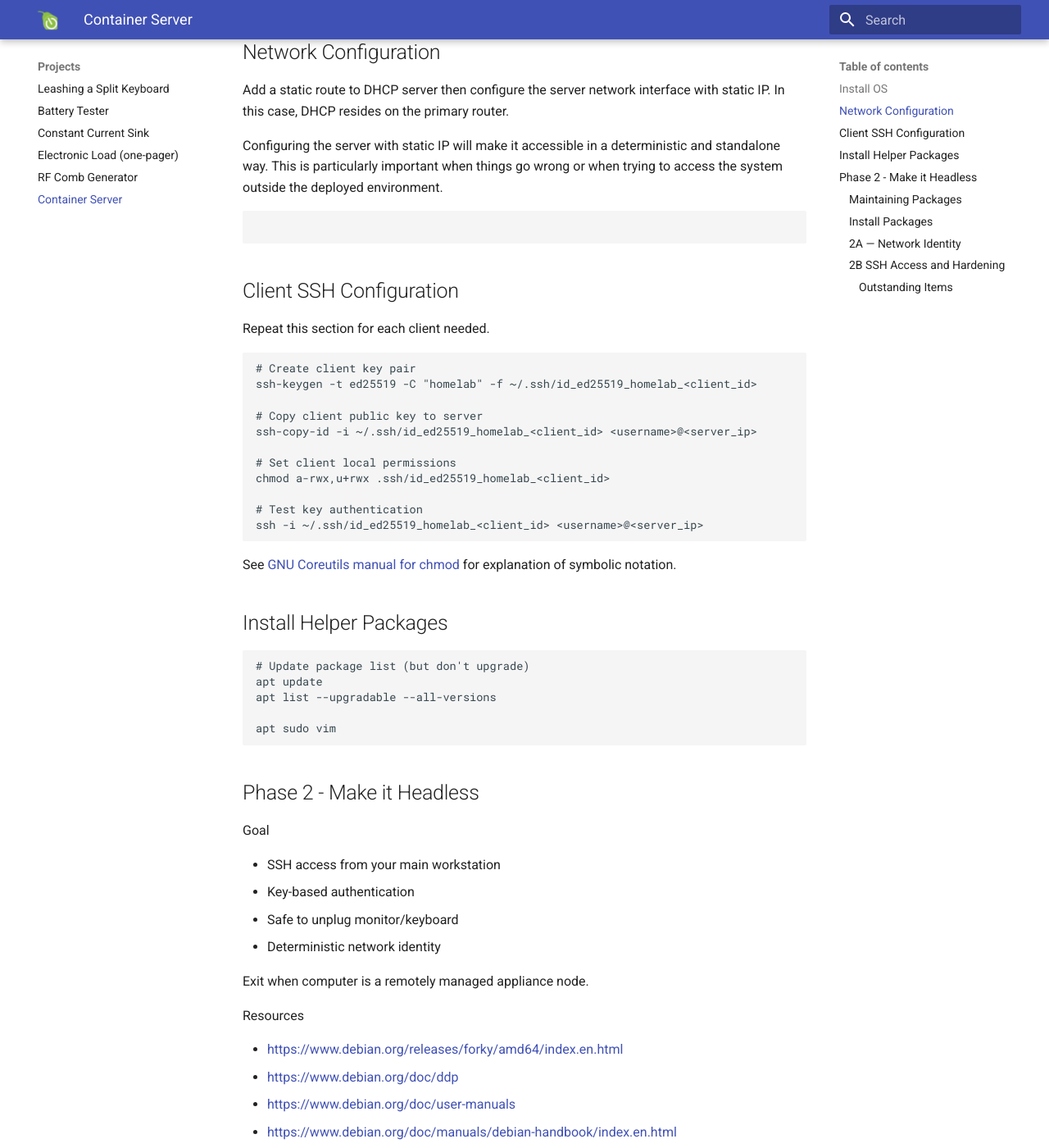
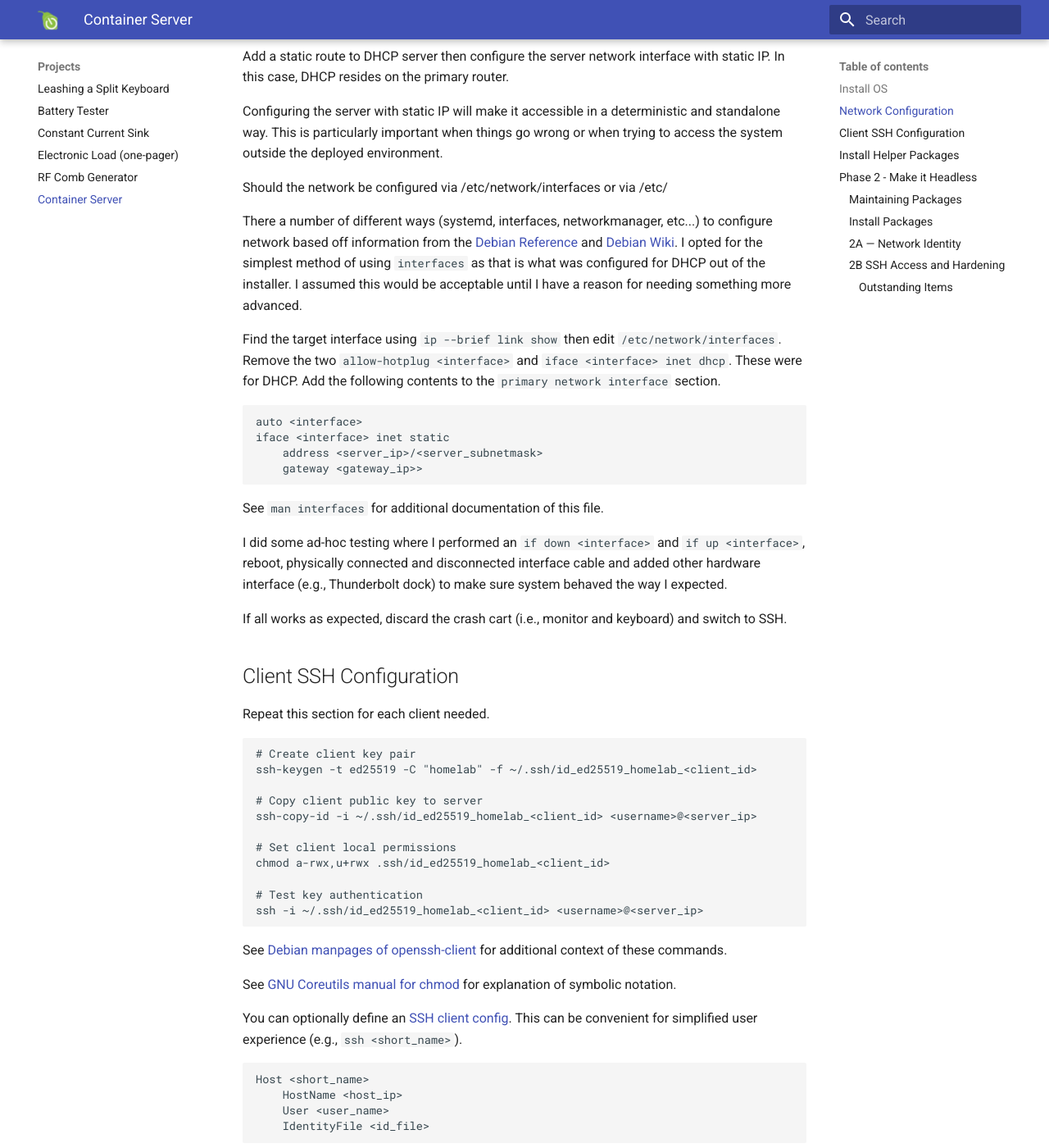
Before and after one commit to paretech/docs, an MkDocs documentation site: the page built from docs/projects/20260217_ContainerServer.md, in a window 1280 px wide and 1400 px high, scrolled down 1136 px. Shown: the whole window at 82% size. Built offline with MkDocs 1.6.1 and Material for MkDocs 9.7.7, drawn with Linux system fonts in a browser that asks for light colours; some of the changed text lies outside the part shown.

Commit message:
Add network and ssh client config

````diff
--- a/docs/projects/20260217_ContainerServer.md
+++ b/docs/projects/20260217_ContainerServer.md
@@ -29,17 +29,30 @@ ip --brief address
 ssh <username>@<server_ip>
 ```
 
-If all works as expected, can discard the crash cart (i.e., monitor and keyboard).
-
 ## Network Configuration
 
 Add a static route to DHCP server then configure the server network interface with static IP. In this case, DHCP resides on the primary router.
 
 Configuring the server with static IP will make it accessible in a deterministic and standalone way. This is particularly important when things go wrong or when trying to access the system outside the deployed environment.
 
-```bash
+Should the network be configured via /etc/network/interfaces or via /etc/
 
+There a number of different ways (systemd, interfaces, networkmanager, etc...) to configure network based off information from the [Debian Reference](https://www.debian.org/doc/manuals/debian-reference/ch05.en.html) and [Debian Wiki](https://wiki.debian.org/NetworkConfiguration?utm_source=chatgpt.com). I opted for the simplest method of using `interfaces` as that is what was configured for DHCP out of the installer. I assumed this would be acceptable until I have a reason for needing something more advanced.
+
+Find the target interface using `ip --brief link show` then edit `/etc/network/interfaces`. Remove the two `allow-hotplug <interface>` and `iface <interface> inet dhcp`. These were for DHCP. Add the following contents to the `primary network interface` section.
+
+```interfaces
+auto <interface>
+iface <interface> inet static
+    address <server_ip>/<server_subnetmask>
+    gateway <gateway_ip>>
 ```
+
+See `man interfaces` for additional documentation of this file.
+
+I did some ad-hoc testing where I performed an `if down <interface>` and `if up <interface>`, reboot, physically connected and disconnected interface cable and added other hardware interface (e.g., Thunderbolt dock) to make sure system behaved the way I expected.
+
+If all works as expected, discard the crash cart (i.e., monitor and keyboard) and switch to SSH.
 
 ## Client SSH Configuration
 
@@ -59,7 +72,22 @@ chmod a-rwx,u+rwx .ssh/id_ed25519_homelab_<client_id>
 ssh -i ~/.ssh/id_ed25519_homelab_<client_id> <username>@<server_ip>
 ```
 
+See [Debian manpages of openssh-client](https://manpages.debian.org/stretch/openssh-client/index.html) for additional context of these commands.
+
 See [GNU Coreutils manual for chmod](https://www.gnu.org/software/coreutils/manual/coreutils.html#Symbolic-Modes-1) for explanation of symbolic notation.
+
+You can optionally define an [SSH client config](https://man.openbsd.org/ssh_config). This can be convenient for simplified user experience (e.g., `ssh <short_name>`).
+
+```config
+Host <short_name>
+    HostName <host_ip>
+    User <user_name>
+    IdentityFile <id_file>
+```
+
+Now you can connect from your client machine by simply executing `ssh short_name`!
+
+See also [OpenSSH Manual Pages](https://www.openssh.org/manual.html).
 
 ## Install Helper Packages
 
````
